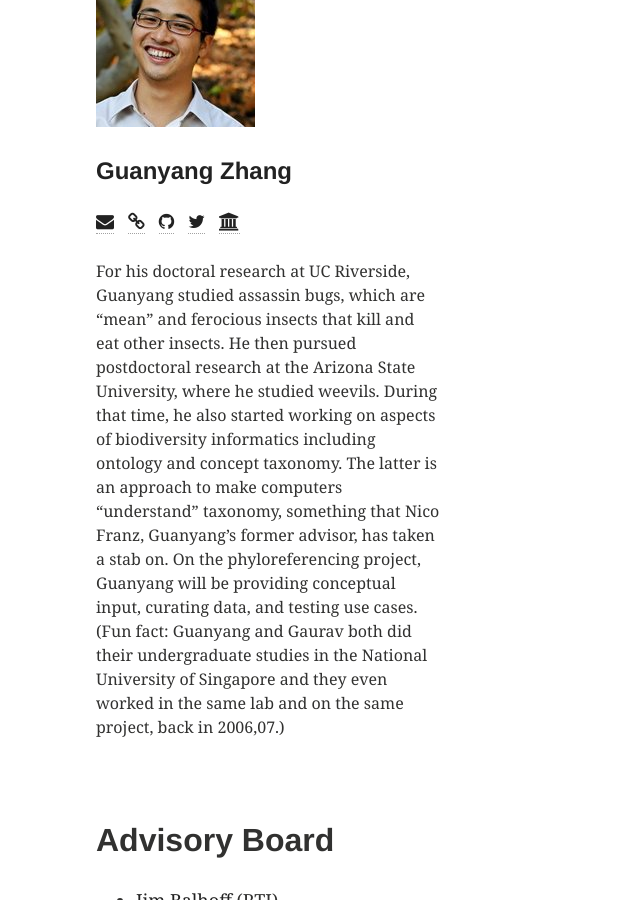
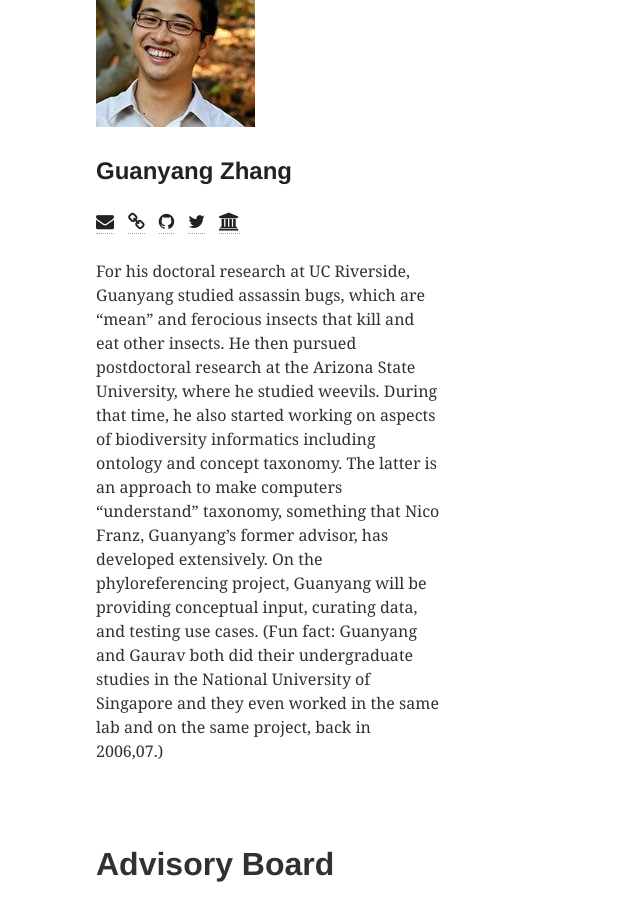
Before and after one commit to phyloref/phyloref.github.io, a Jekyll site: the page built from _pages/people.md, in a window 1280 px wide and 900 px high, scrolled down 1068 px. Shown: the whole window, without its empty margins (0-640 px from the left). Built offline with Jekyll 4.4.1, drawn with Linux system fonts in a browser that asks for light colours; comment, search, counter and statistics services are not loaded.

Commit message:
Update authors.yml

```diff
--- a/_data/authors.yml
+++ b/_data/authors.yml
@@ -40,7 +40,7 @@ gyzhang:
   web: http://www.somanyinsects.org
   email: gyz151@gmail.com
   bio: "Entomologist, taxonomist and aspiring bioinformatics scientist. Has described 30 new insect species. Able to sequence DNA, draw (insect) genitalia, but also crunch some data"
-  fullbio: "For his doctoral research at UC Riverside, Guanyang studied assassin bugs, which are “mean” and ferocious insects that kill and eat other insects. He then pursued postdoctoral research at the Arizona State University, where he studied weevils. During that time, he also started working on aspects of biodiversity informatics including ontology and concept taxonomy. The latter is an approach to make computers “understand” taxonomy, something that Nico Franz, Guanyang’s former advisor, has taken a stab on. On the phyloreferencing project, Guanyang will be providing conceptual input, curating data, and testing use cases. (Fun fact: Guanyang and Gaurav both did their undergraduate studies in the National University of Singapore and they even worked in the same lab and on the same project, back in 2006,07.)"
+  fullbio: "For his doctoral research at UC Riverside, Guanyang studied assassin bugs, which are “mean” and ferocious insects that kill and eat other insects. He then pursued postdoctoral research at the Arizona State University, where he studied weevils. During that time, he also started working on aspects of biodiversity informatics including ontology and concept taxonomy. The latter is an approach to make computers “understand” taxonomy, something that Nico Franz, Guanyang’s former advisor, has developed extensively. On the phyloreferencing project, Guanyang will be providing conceptual input, curating data, and testing use cases. (Fun fact: Guanyang and Gaurav both did their undergraduate studies in the National University of Singapore and they even worked in the same lab and on the same project, back in 2006,07.)"
   avatar: Guanyang_Zhang-avatar-160.jpeg
   twitter: gyzhang2
   github: gzhang2
```
